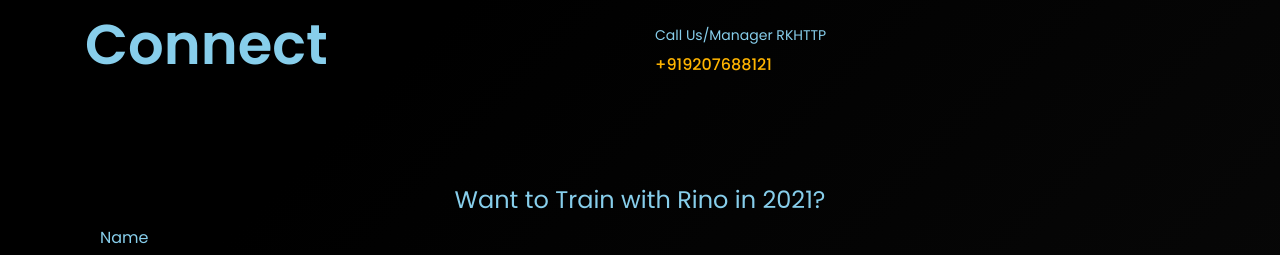
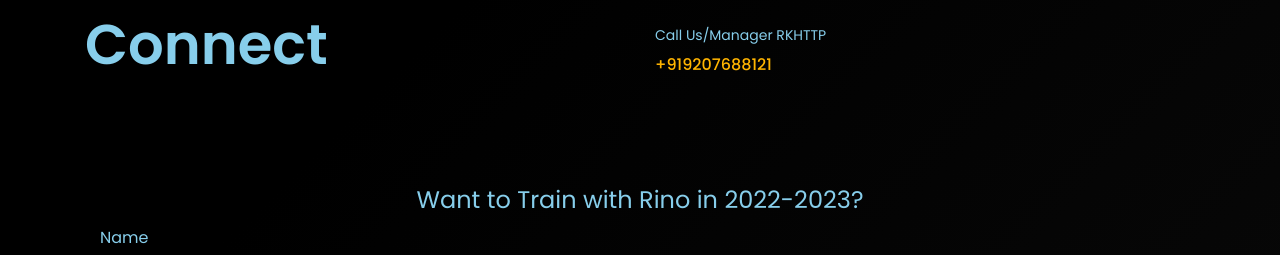
Before and after one commit to Zafar201/RKHTTP, a website: page contact.html in a window 1280 px wide. Shown: the part 514-769 px from the top of the page. Drawn offline with nearby package versions, Linux system fonts and the light colour scheme.

Commit message:
Update contact.html

```diff
--- a/contact.html
+++ b/contact.html
@@ -183,7 +183,7 @@
             <div class="well well-sm">
               <form class="form-horizontal" id="submit-form" action="" method="post">
               <fieldset>
-                <legend class="text-center" style="color: skyblue;">Want to Train with Rino in 2021?</legend>
+                <legend class="text-center" style="color: skyblue;">Want to Train with Rino in 2022-2023?</legend>
 
                 <!-- Name input-->
                 <div class="form-group">
```
